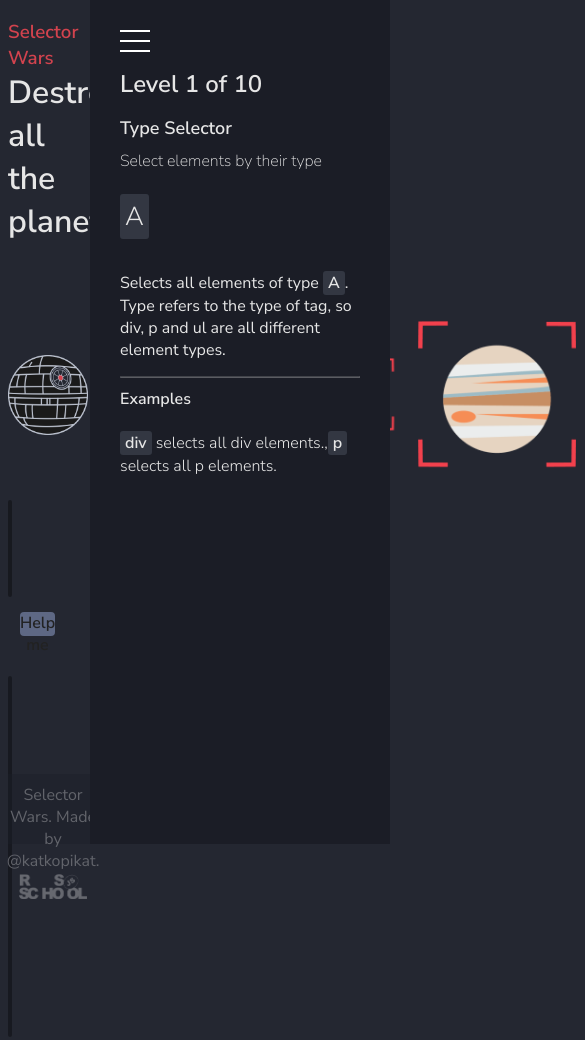
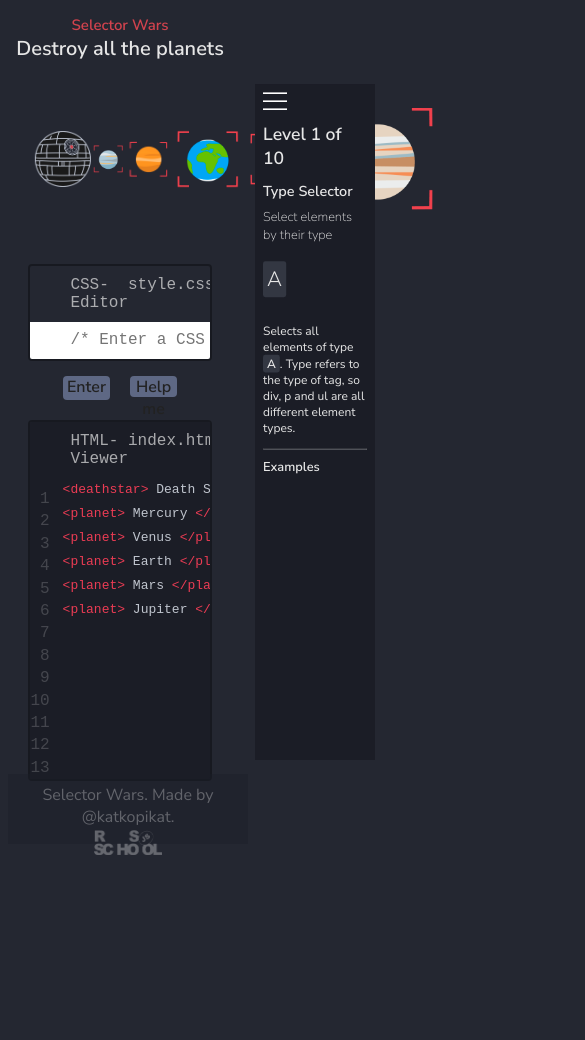
Before and after one commit to katkopikat/rs-projects, a plain HTML site: page rs-css/index.html in a window 390 px wide. Shown: the whole page, 585 px wide, since content can reach past the window. After the commit the page ends 866 px from the top, so only its background shows below. Drawn offline with Linux system fonts and the light colour scheme.

Commit message:
feat: add responsive

```diff
--- a/rs-css/src/style.css
+++ b/rs-css/src/style.css
@@ -4,7 +4,9 @@
   background-color: #242731;
   color: #E6E6E6;
   font-family: 'Nunito Sans', sans-serif;
+  box-sizing: border-box;
 }
+
 .left__content {
   width: calc(100% - 375px);
   text-align: center;
@@ -15,15 +17,17 @@
   z-index: 2;
 }
 
-.heading__main{
+.heading__main {
   color: #d2434e;
   margin-bottom: 0;
 }
+
 .heading__task {
   text-align: center;
   margin: 0;
   margin-bottom: 30px;
 }
+
 .visual__wrapper {
   text-align: center;
   position: relative;
@@ -35,6 +39,7 @@
   justify-content: space-between;
 
 }
+
 /* .visual__wrapper .game__img {
 
 } */
@@ -44,96 +49,118 @@
   height: 80px;
 }
 
-.mercury-gif{
+.mercury-gif {
   height: 50px;
   /* height: 30px; */
 }
-.venus-gif{
+
+.venus-gif {
   height: 65px;
 }
-.earth-gif{
+
+.earth-gif {
   height: 105px;
 }
-.mars-gif{
+
+.mars-gif {
   height: 95px;
 }
-.jupiter-gif{
+
+.jupiter-gif {
   height: 190px;
 }
-.sun-gif{
+
+.star-gif {
   height: 190px;
 }
-.saturn-gif{
+
+.saturn-gif {
   height: 187px;
 }
-.uranus-gif{
+
+.uranus-gif {
   height: 115px;
 }
-.neptune-gif{
+
+.neptune-gif {
   height: 92px;
 }
-.pluto-gif{
+
+.pluto-gif {
   height: 35px;
 }
-.moon-gif{
+
+.moon-gif {
   height: 40px;
   position: relative;
   top: -36px;
   left: -22px;
 }
-.belt{
+
+.belt {
   height: 200px;
 }
 
 
-.mercury-gif{
+.mercury-gif {
   height: 50px;
   /* height: 30px; */
 }
-.venus-png{
+
+.venus-png {
   height: 55px;
 }
-.earth-png{
+
+.earth-png {
   height: 60px;
 }
-.mars-png{
+
+.mars-png {
   height: 50px;
 }
-.jupiter-png{
+
+.jupiter-png {
   height: 136px;
 }
-.sun-png{
+
+.star-png {
   height: 190px;
 }
-.saturn-png{
+
+.saturn-png {
   height: 102px;
 }
-.uranus-png{
+
+.uranus-png {
   height: 115px;
 }
-.neptune-png{
+
+.neptune-png {
   height: 67px;
 }
-.pluto-png{
+
+.pluto-png {
   height: 40px;
 }
-.moon-png{
+
+.moon-png {
   height: 40px;
   position: relative;
   top: -36px;
   left: -22px;
 }
-.hint{
+
+.hint {
   background-color: white;
   color: #000000a3;
   padding: 1px 3px;
   border-radius: 2px;
   font-size: 14px;
   opacity: 0;
-  width: 180px;
+  width: 350px;
   margin: 0 auto;
-  margin-bottom: 15px;
 }
+
 .code__wrapper {
   display: flex;
   flex-direction: column;
@@ -146,6 +173,7 @@
   border-radius: 4px;
   overflow: hidden;
 }
+
 .input__wrapper {
   display: flex;
   font-family: 'Inconsolata', monospace;
@@ -157,15 +185,18 @@
   border-radius: 4px;
   overflow: hidden;
 }
+
 .code__wrapper--editor {
   width: 100%;
 }
+
 .editor__header {
   display: flex;
   justify-content: space-between;
   padding: 10px 40px;
   opacity: 0.7;
 }
+
 .enter__code__window {
   display: flex;
   background-color: white;
@@ -173,17 +204,18 @@
   line-height: 230%;
   width: 100%;
 }
+
 .enter__code__input {
   border: none;
   width: 100%;
   font-size: 16px;
   line-height: 35px;
   padding-left: 40px;
-  outline:none;
+  outline: none;
   font-family: 'Inconsolata', monospace;
 }
 
-.wrapper__btns{
+.wrapper__btns {
   display: flex;
   width: 60%;
   margin: 15px auto;
@@ -191,18 +223,21 @@
   margin-bottom: 40px;
 }
 
-.enter__btn, .help__btn{
+.enter__btn,
+.help__btn {
   width: 80px;
   height: 24px;
   border-radius: 4px;
   font-weight: 600;
   color: #222;
-  background-color: #5e6884;;
+  background-color: #5e6884;
+  ;
   text-align: center;
   margin: 0 10px;
 }
+
 .enter__btn:hover,
-.help__btn:hover{
+.help__btn:hover {
   background-color: #d2434e;
   cursor: pointer;
 }
@@ -214,21 +249,25 @@
 .code__wrapper--html-viewer {
   background-color: #1B1D26;
 }
+
 .html-viewer__header {
   display: flex;
   justify-content: space-between;
   padding: 10px 40px;
   opacity: 0.7;
 }
+
 .html_page__window {
   padding: 0px 10px 10px 0px;
   position: relative;
   background-color: #1B1D26;
   line-height: 150%;
 }
-.html-viewer__page{
+
+.html-viewer__page {
   display: flex;
 }
+
 .html_page__vertical-numbers {
   width: 25px;
   line-height: 140%;
@@ -237,9 +276,11 @@
   text-align: right;
   opacity: 0.2;
 }
-.language-html{
+
+.language-html {
   margin: 0;
 }
+
 .right__content {
   font-family: 'Nunito Sans', sans-serif;
   font-weight: 300;
@@ -253,9 +294,11 @@ margin: 0;
   background-color: #1B1D26;
   z-index: 1;
 }
+
 .right__content__wrapper {
   padding: 30px;
 }
+
 .footer {
   width: calc(100% - 300px);
   position: absolute;
@@ -270,36 +313,41 @@ margin: 0;
   align-items: center
 }
 
-.footer__made-by{
+.footer__made-by {
   display: inline;
   padding-bottom: 2px;
 }
-.footer__made-by > a{
+
+.footer__made-by>a {
   color: #62646b;
   text-decoration: none;
 }
-.logo__img{
+
+.logo__img {
   height: 25px;
   width: 68px;
   opacity: 0.3;
   padding-bottom: 5px;
 }
 
-.heading__level{
+.heading__level {
   font-size: 24px;
 }
-.describe--heading{
+
+.describe--heading {
   font-size: 18px;
   margin: 0;
   font-weight: bold;
 }
-.describe--title{
+
+.describe--title {
   font-size: 16px;
   font-weight: 200;
   margin: 10px 0;
   margin-bottom: 22px;
 }
-.describe--syntax{
+
+.describe--syntax {
   font-size: 26px;
   display: inline-block;
   background-color: #333742;
@@ -307,27 +355,32 @@ margin: 0;
   border-radius: 3px;
   margin-bottom: 22px;
 }
-.describe--hint{
+
+.describe--hint {
   margin: 10px 0;
   font-size: 16px;
   font-weight: 400;
   margin-bottom: 15px;
 }
-.describe--examples-title{
+
+.describe--examples-title {
   font-weight: 900;
   font-size: 16px;
   margin: 10px 0px;
 }
-.describe--examples{
+
+.describe--examples {
   font-size: 16px;
   font-weight: 300;
 }
+
 strong {
   display: inline-block;
   background-color: #333742;
   padding: 1px 5px;
   border-radius: 3px;
 }
+
 hr {
   opacity: 0.3;
 }
@@ -341,6 +394,7 @@ hr {
   height: 60vh;
   transition: all 0.3s ease-out;
 }
+
 .mobile-menu-container {
   position: absolute;
   width: 320px;
@@ -350,11 +404,13 @@ hr {
   z-index: 2;
   transition: all 0.3s ease-out;
 }
+
 .burger-icon-line {
   background-color: #ffffff;
   height: 2px;
   width: 100%;
 }
+
 .mobile-menu-list {
   display: flex;
   flex-direction: column;
@@ -367,9 +423,11 @@ hr {
   text-align: left;
   font-size: 19px;
 }
+
 .mobile-menu-list-active {
   color: #d2434e;
 }
+
 .link--active {
   color: #d2434e;
   text-decoration: none;
@@ -391,28 +449,34 @@ hr {
   transition: all 0.3s ease-out;
   transform: rotate(90deg);
 }
+
 .mobile-menu-container-anim {
   visibility: visible;
   right: 0;
   transition: all 0.3s ease-out;
 }
+
 .mobile-menu-mask {
   transition: all 0.3s ease-out;
   display: block;
 }
-.menu-item-link{
+
+.menu-item-link {
   text-decoration: none;
   color: white;
   font-size: 21px;
 }
-.active-level{
+
+.active-level {
   display: inline-block;
   background-color: #242731;
 }
+
 .check-undone {
   padding-right: 10px;
   color: #424344;
 }
+
 .check-done {
   padding-right: 10px;
   color: #87c01a;
@@ -422,7 +486,8 @@ hr {
   padding-right: 10px;
   color: #f79732;
 }
-.mobile-menu-item:hover{
+
+.mobile-menu-item:hover {
   display: inline-block;
   background-color: #242731;
   cursor: pointer;
@@ -437,68 +502,238 @@ hr {
 }
 
 @keyframes shake {
-  0% { transform: translateX(0px); }
-  20% { transform: translateX(5px); }
-  40% { transform: translateX(-5px); }
-  60% { transform: translateX(5px) ; }
-  80% { transform: translateX(-5px); }
-  100% { transform: translateX(0px); }
+  0% {
+    transform: translateX(0px);
   }
 
-.input__false{
+  20% {
+    transform: translateX(5px);
+  }
+
+  40% {
+    transform: translateX(-5px);
+  }
+
+  60% {
+    transform: translateX(5px);
+  }
+
+  80% {
+    transform: translateX(-5px);
+  }
+
+  100% {
+    transform: translateX(0px);
+  }
+}
+
+.input__false {
   background-color: #d2434e;
 }
-[data-id="lvl-10"]{
+
+[data-id="lvl-10"] {
   margin-bottom: 40px;
 }
 
-.reset_btn{
+.reset_btn {
   opacity: 0.4;
   font-size: 17px;
 }
 
-.reset_btn:hover{
+.reset_btn:hover {
   color: #d2434e;
   opacity: 1;
   cursor: pointer;
 }
 
-.git__link:hover{
+.git__link:hover {
   color: #d2434e;
 }
 
- .beam{
+.beam {
   color: red;
   size: 5px;
   width: 200px;
 }
 
- /* .congratulations{
-   text-align: center;
-   color:#d2434e;
-   font-size: 30px;
- }
- .did_it{
-  text-align: center;
-  color: white;
-  font-size: 25px;
- } */
-
-
-.enter__code__input--win{
+.enter__code__input--win {
   background-color: #d2434e;
   color: white;
 }
 
-.visual__wrapper--win{
+.visual__wrapper--win {
   display: block;
+
 }
 
-.deathstar--win{
+.deathstar--win {
   height: 190px;
 }
 
+.del-anim {
+  animation: detroy 1.5s;
+}
 
+@keyframes detroy {
+  0% {
+    transform: scale(1);
+  }
+
+  20% {
+    transform: scale(1.2);
+  }
+
+  40% {
+    transform: scale(0.8);
+  }
+
+  60% {
+    transform: scale(1.3);
+  }
+
+  80% {
+    transform: scale(0.6);
+  }
+
+  90% {
+    transform: scale(1.5);
+  }
+
+  100% {
+    transform: scale(0);
+  }
+}
+
+
+@media screen and (max-width: 1024px) {
+  .left__content {
+    width: calc(100% - 250px);
+  }
+
+  .input__wrapper,
+  .code__wrapper {
+    width: 80%;
+  }
+
+  .footer {
+    width: calc(100% - 250px);
+  }
+
+  .right__content {
+    width: 250px;
+  }
+
+  .visual__wrapper {
+    width: 80%;
+
+
+  }
+}
+
+
+
+@media screen and (max-width: 768px) {
+
+  style.enter__btn,
+  .help__btn {
+    height: 21px;
+  }
+
+  .wrapper__btns {
+    /* width: 80; */
+    margin-bottom: 20px;
+  }
+
+
+  .right__content {
+    width: 200px;
+  }
+
+  .heading__level {
+    font-size: 22px;
+  }
+
+  .describe--hint {
+    font-size: 15px;
+  }
+
+  .describe--examples {
+    font-size: 16px;
+  }
+
+  .right__content__wrapper {
+    padding: 30px 18px;
+  }
+
+
+  .left__content {
+    width: calc(100% - 200px);
+  }
+
+  .visual__wrapper {
+    transform: scale(0.9);
+    margin: 0;
+    padding-top: 0;
+  }
+
+  .heading__task {
+    margin-bottom: 10px;
+  }
+
+  .input__wrapper,
+  .code__wrapper {
+    width: 80%;
+  }
+
+  .visual__wrapper {
+    transform: scale(0.9);
+  }
+
+  .footer {
+    width: calc(100% - 200px);
+  }
+}
+
+@media screen and (max-width: 650px) {
+  .heading__task {
+    margin-bottom: 0px;
+    font-size: 20px;
+  }
+
+  .heading__main {
+    font-size: 15px;
+  }
+
+  .visual__wrapper {
+    /* margin: 0 auto; */
+    margin: 0;
+    transform: scale(0.7);
+  }
+
+  .left__content {
+    width: calc(100% - 150px);
+  }
+
+  .right__content {
+    transform: scale(0.8);
+    width: 150px;
+  }
+
+  .mobile-menu-wrapper {
+    top: 60px;
+  }
+
+  .footer {
+    width: calc(100% - 150px);
+  }
+
+  .right__content__wrapper {
+    padding: 10px;
+}
+.describe--examples{
+  opacity: 0;
+}
+}
 /*
 
 An Old Hope – Star Wars Syntax (c) Gustavo Costa <gusbemacbe@gmail.com>
```
Lines whose indentation alone changed are shown as unchanged.
